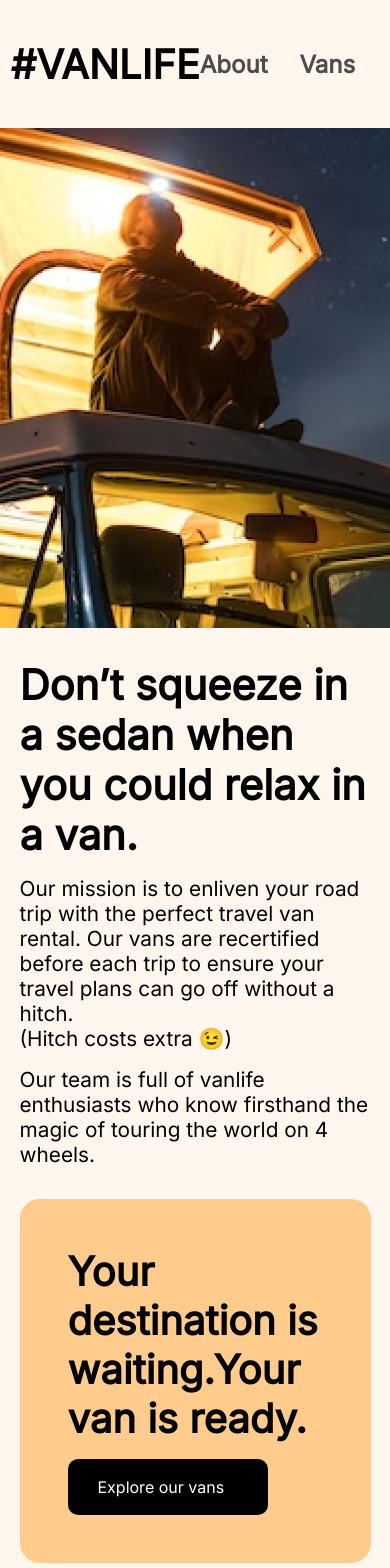
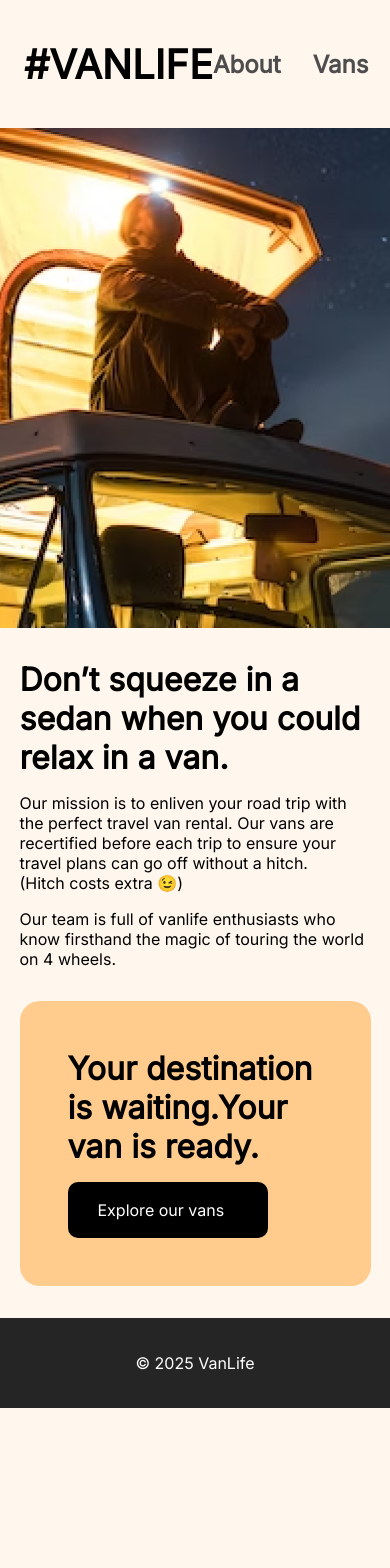
Before and after one commit to ZainAchak/VanLife, a React (Vite) app: page /about in a window 390 px wide. Shown: the top 1568 px of the page. After the commit the page ends 1408 px from the top, so only its background shows below. Built offline with nearby package versions, Linux system fonts and the light colour scheme; what miragejs would draw is missing.

Commit message:
added features

```diff
--- a/src/App.css
+++ b/src/App.css
@@ -1,13 +1,19 @@
-header {
+header{
     display: flex;
     justify-content: center;
+}
+
+.headerData {
+    display: flex;
     align-items: center;
+    justify-content: space-between;
     font-size: 1.8rem;
     font-family: 'Inter';
     height: 8rem;
     background-color: #FFF7ED;
     /* border-radius: 15px 15px 0px 0px; */
-    max-width: 100%;
+    width: 100%;
+    max-width: 1250px;
 }
 
 nav {
@@ -30,7 +36,7 @@ nav > a:hover {
 .site-logo{
     text-decoration: none;
     justify-self: flex-start;
-    flex: 1;
+    /* flex: 1; */
     font-size: 2.5rem;
     margin-left: 1.5rem;
     font-weight: bolder;
@@ -102,6 +108,15 @@ nav > a:hover {
     align-items: center;
 }
 
+.about-page-content > p{
+    font-size: 1.1rem;
+}
+
+.about-page-content > h1{
+    font-size: 2.2rem;
+}
+
+
 .about-page-container > .imageWrraper > img {
   min-width: 100vw;
   /* max-height: 20%; */
@@ -134,7 +149,7 @@ nav > a:hover {
 }
 
 .about-page-cta > h2{
-    font-size: 2.5rem;
+    font-size: 2.1rem;
     width: 100%;
     max-width: 600px;
 }
@@ -160,7 +175,8 @@ nav > a:hover {
     flex-direction: column;
     gap: 2rem;
     margin-bottom: 3rem;
-    min-width: 620px;
+    width: 100%;
+    max-width: 640px;
 }
 
 .filters{
@@ -326,9 +342,28 @@ footer{
         padding: 10px 75px;
     }
 
+    .vansWrapper > .title-filter{
+        max-width: 400px;
+    }
+
+    .about-page-cta > h2{
+        font-size: 2rem;
+    }
+
+    .about-page-content > h1{
+        font-size: 2rem;
+    }
+
+    .about-page-content > p{
+        font-size: 1rem;
+    }
+
 }
 
 @media (min-width:1100px) {
+    .vansWrapper > .title-filter{
+        max-width: 1000px;
+    }
     .vans-container{
         grid-template-columns: repeat(3,1fr);
         column-gap: 2.4rem;
--- a/src/App.jsx
+++ b/src/App.jsx
@@ -6,17 +6,12 @@ import VansList from './pages/VansList'
 
 import "./server"
 import VanDetail from './pages/VanDetail'
+import Header from './pages/Header'
 
 export default function App() {
   return(
     <BrowserRouter>
-      <header>
-        <Link className='site-logo' to='/'>#VANLIFE</Link>
-        <nav>
-          <Link to='/about'>About</Link>
-          <Link to='/vans'>Vans</Link>
-        </nav>
-      </header>
+      <Header/>
       <Routes>
         <Route path='/' element={<Home/>}/>
         <Route path='/home' element={<Home/>}/>
--- /dev/null
+++ b/src/pages/Header.jsx
@@ -0,0 +1,15 @@
+import { Link } from "react-router-dom"
+
+export default function Header(){
+    return(
+        <header>
+            <div className='headerData'>
+                <Link className='site-logo' to='/'>#VANLIFE</Link>
+                <nav>
+                <Link to='/about'>About</Link>
+                <Link to='/vans'>Vans</Link>
+                </nav>
+            </div>
+        </header>
+    )
+}
```
